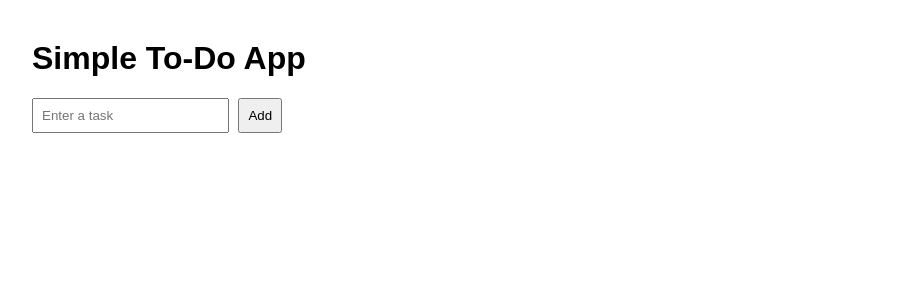
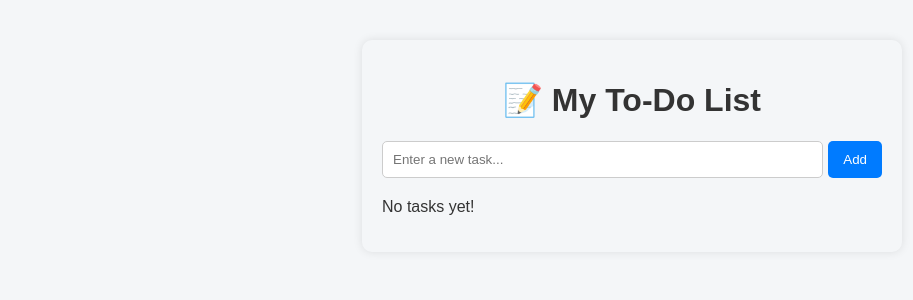
Before and after one commit to Hawa130-Ruth/todo, a Flask app: page / in a window 1280 px wide. Shown: the top 300 px of the page, without its empty margins (8-921 px from the left). Run offline with Flask 3, Linux system fonts and the light colour scheme.

Commit message:
fixed app.py to be compatible with render services

```diff
--- a/app.py
+++ b/app.py
@@ -1,25 +1,29 @@
 from flask import Flask, render_template, request, redirect, url_for
+import os
 
 app = Flask(__name__)
 
-tasks = []  # temporary storage (in-memory)
+# A simple in-memory list to hold tasks (you can later connect a database)
+tasks = []
 
 @app.route('/')
 def home():
     return render_template('index.html', tasks=tasks)
 
 @app.route('/add', methods=['POST'])
-def add():
+def add_task():
     task = request.form.get('task')
     if task:
         tasks.append(task)
     return redirect(url_for('home'))
 
 @app.route('/delete/<int:index>')
-def delete(index):
+def delete_task(index):
     if 0 <= index < len(tasks):
         tasks.pop(index)
     return redirect(url_for('home'))
 
 if __name__ == '__main__':
-    app.run(debug=True)
+    # Use Render’s assigned port or default to 5000 for local dev
+    port = int(os.environ.get("PORT", 5000))
+    app.run(host='0.0.0.0', port=port, debug=True)
--- a/templates/index.html
+++ b/templates/index.html
@@ -1,45 +1,90 @@
 <!DOCTYPE html>
-<html>
+<html lang="en">
 
 <head>
-    <title>My To-Do App</title>
+    <meta charset="UTF-8">
+    <meta name="viewport" content="width=device-width, initial-scale=1.0">
+    <title>Simple To-Do App</title>
     <style>
         body {
-            font-family: Arial;
-            margin: 40px;
+            font-family: Arial, sans-serif;
+            background: #f4f6f8;
+            color: #333;
+            max-width: 500px;
+            margin: 40px auto;
+            padding: 20px;
+            box-shadow: 0 0 10px rgba(0, 0, 0, 0.1);
+            border-radius: 10px;
         }
 
-        input {
-            padding: 8px;
+        h1 {
+            text-align: center;
+        }
+
+        form {
+            display: flex;
+            margin-bottom: 20px;
+        }
+
+        input[type="text"] {
+            flex: 1;
+            padding: 10px;
+            border-radius: 5px;
+            border: 1px solid #ccc;
         }
 
         button {
-            padding: 8px;
+            background-color: #007bff;
+            color: white;
+            border: none;
+            padding: 10px 15px;
+            border-radius: 5px;
             margin-left: 5px;
+            cursor: pointer;
         }
 
         ul {
-            list-style-type: none;
+            list-style: none;
             padding: 0;
         }
 
         li {
-            margin: 6px 0;
+            background: #fff;
+            padding: 10px;
+            margin: 5px 0;
+            border-radius: 5px;
+            display: flex;
+            justify-content: space-between;
+            align-items: center;
+        }
+
+        a {
+            color: red;
+            text-decoration: none;
+            font-size: 0.9em;
+        }
+
+        a:hover {
+            text-decoration: underline;
         }
     </style>
 </head>
 
 <body>
-    <h1>Simple To-Do App</h1>
-
-    <form action="/add" method="post">
-        <input type="text" name="task" placeholder="Enter a task" required>
+    <h1>📝 My To-Do List</h1>
+    <form action="/add" method="POST">
+        <input type="text" name="task" placeholder="Enter a new task..." required>
         <button type="submit">Add</button>
     </form>
 
     <ul>
         {% for task in tasks %}
-        <li>{{ task }} <a href="/delete/{{ loop.index0 }}">❌</a></li>
+        <li>
+            {{ task }}
+            <a href="/delete/{{ loop.index0 }}">Delete</a>
+        </li>
+        {% else %}
+        <p>No tasks yet!</p>
         {% endfor %}
     </ul>
 </body>
--- a/templates/style.css
+++ /dev/null
@@ -1 +0,0 @@
-git a
```
